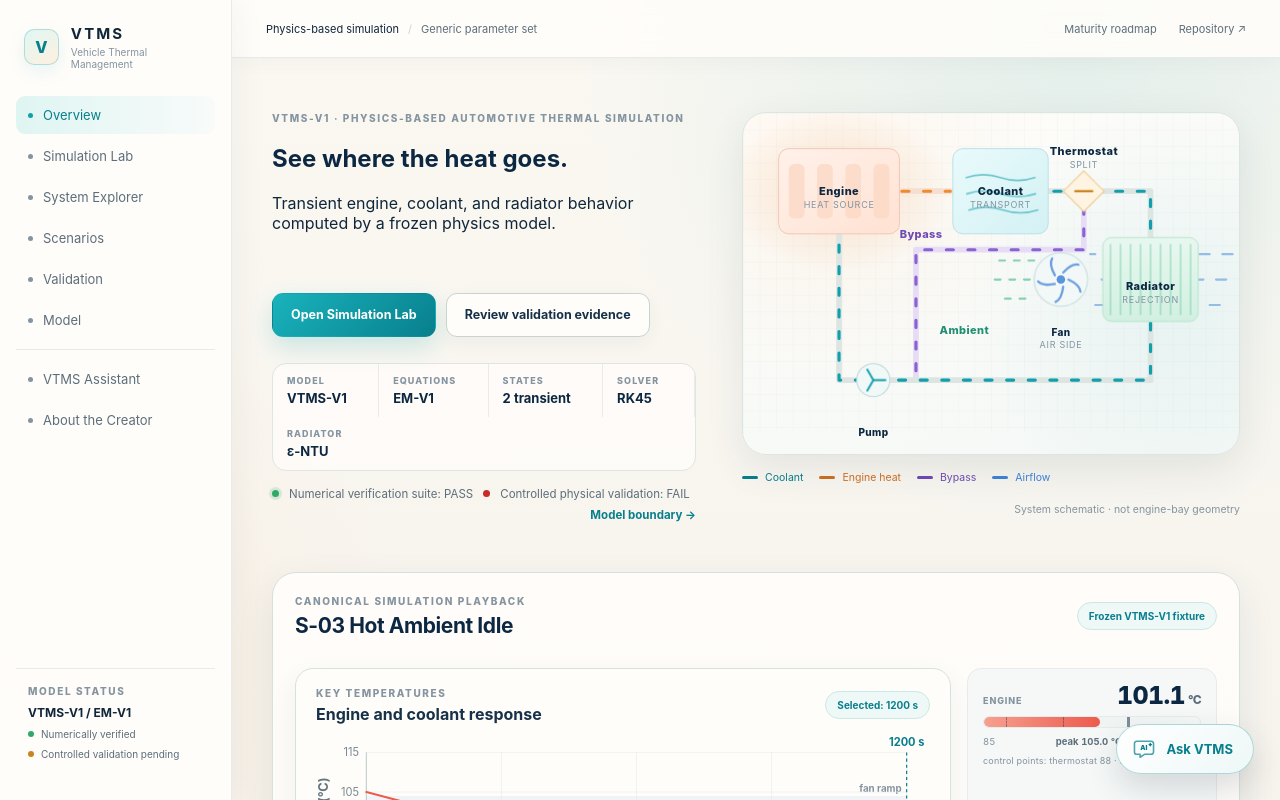
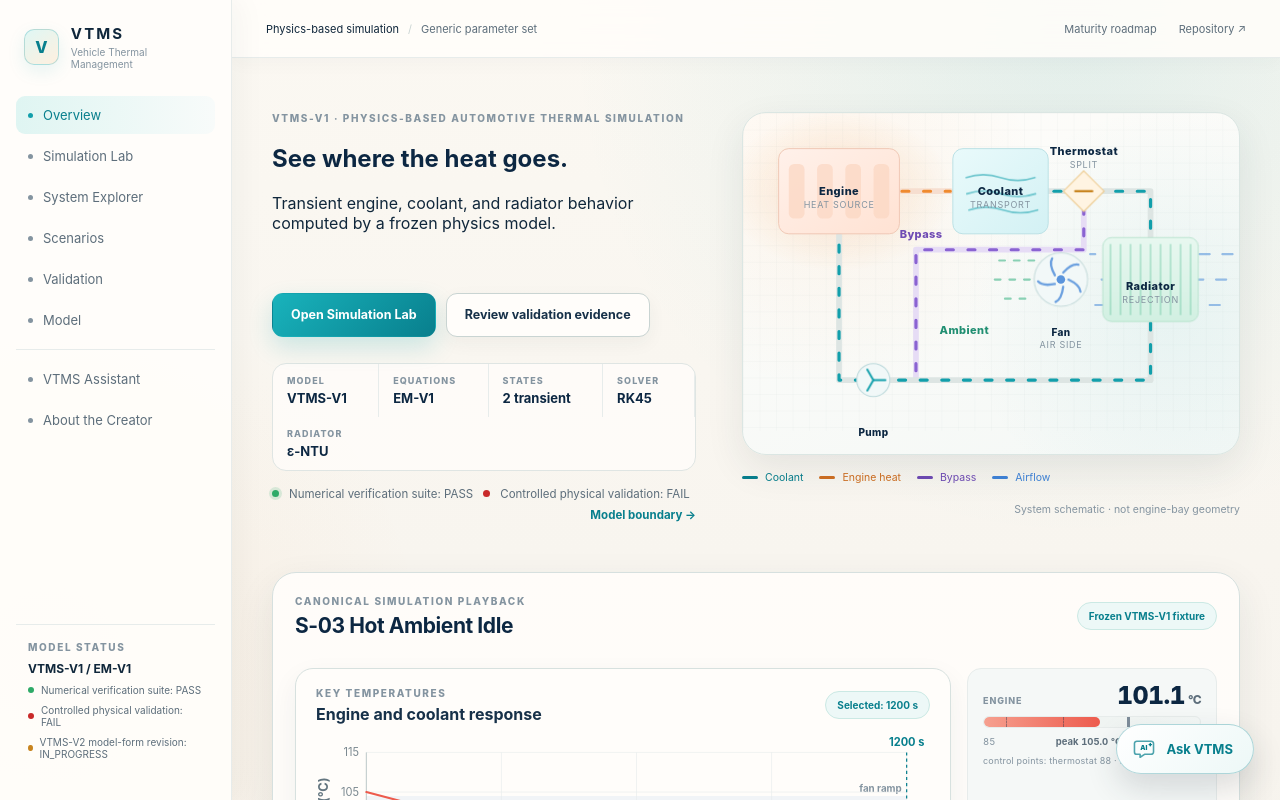
Before and after one commit to mpalmer79/vehicle-thermal-management-simulation, a Next.js app in the folder web/: page / in a window 1280 px wide. Shown: the top 800 px of the page. Built offline with nearby package versions, Linux system fonts and the light colour scheme.

Commit message:
Use authoritative model standing in app shell

```diff
--- a/web/components/app-shell.tsx
+++ b/web/components/app-shell.tsx
@@ -6,6 +6,7 @@ import { useState } from "react";
 
 import { AssistantLauncher } from "@/components/assistant/assistant-launcher";
 import { AssistantProvider } from "@/components/assistant/assistant-context";
+import { MODEL_STANDING } from "@/lib/model-standing";
 
 const navigation = [
   ["Overview", "/"],
@@ -64,9 +65,10 @@ export function AppShell({ children }: { children: React.ReactNode }) {
           </nav>
           <div className="sidebar-status">
             <span className="eyebrow">MODEL STATUS</span>
-            <strong>VTMS-V1 / EM-V1</strong>
-            <span className="status-line"><i className="status-dot verified" />Numerically verified</span>
-            <span className="status-line"><i className="status-dot pending" />Controlled validation pending</span>
+            <strong>{MODEL_STANDING.productionModelId} / {MODEL_STANDING.equationSet}</strong>
+            <span className="status-line"><i className="status-dot verified" />{MODEL_STANDING.numericalVerification.label}: {MODEL_STANDING.numericalVerification.status}</span>
+            <span className="status-line"><i className="status-dot" style={{ background: "#c92a2a" }} />{MODEL_STANDING.controlledPhysicalValidation.label}: {MODEL_STANDING.controlledPhysicalValidation.status}</span>
+            <span className="status-line"><i className="status-dot pending" />{MODEL_STANDING.v2Development.label}: {MODEL_STANDING.v2Development.status}</span>
           </div>
         </aside>
 
```
